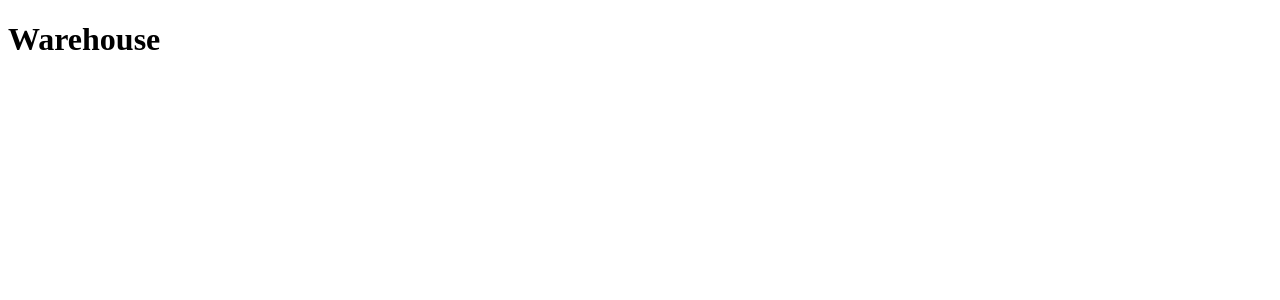
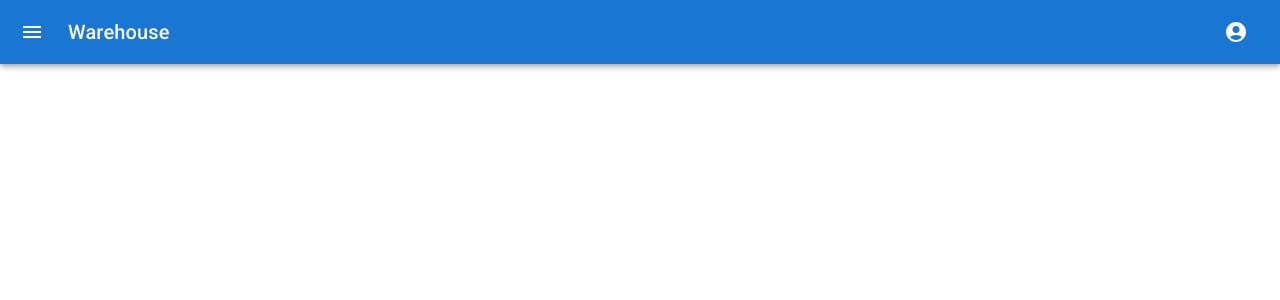
Before and after one commit to XojiakbarA/warehouse-app, a React (Create React App) app: page / in a window 1280 px wide. Shown: the top 300 px of the page. Built offline with nearby package versions, Linux system fonts and the light colour scheme.

Commit message:
created main layout

```diff
--- a/src/App.js
+++ b/src/App.js
@@ -1,8 +1,21 @@
+import {CssBaseline, ThemeProvider, useTheme} from "@mui/material";
+import {Route, Routes} from "react-router";
+import MainLayout from "./components/layouts/MainLayout";
 
 function App() {
+
+    const theme = useTheme();
+
     return (
-        <h1>Warehouse</h1>
+        <ThemeProvider theme={theme}>
+            <CssBaseline/>
+            <Routes>
+                <Route path={"/"} element={<MainLayout/>}>
+
+                </Route>
+            </Routes>
+        </ThemeProvider>
     );
 }
 
-export default App;
+export default App
--- /dev/null
+++ b/src/components/layouts/MainLayout/MainAppBar.js
@@ -0,0 +1,73 @@
+import AppBar from '@mui/material/AppBar';
+import Box from '@mui/material/Box';
+import Toolbar from '@mui/material/Toolbar';
+import Typography from '@mui/material/Typography';
+import IconButton from '@mui/material/IconButton';
+import MenuIcon from '@mui/icons-material/Menu';
+import AccountCircle from '@mui/icons-material/AccountCircle';
+import MenuItem from '@mui/material/MenuItem';
+import Menu from '@mui/material/Menu';
+import {useState} from "react";
+
+const MainAppBar = ({ onMenuIconClick }) => {
+
+    const [anchorEl, setAnchorEl] = useState(null)
+
+    const handleOpen = (e) => {
+        setAnchorEl(e.currentTarget)
+    }
+
+    const handleClose = () => {
+        setAnchorEl(null)
+    }
+
+    return (
+        <Box sx={{ flexGrow: 1 }}>
+            <AppBar position="static">
+                <Toolbar>
+                    <IconButton
+                        edge="start"
+                        color="inherit"
+                        aria-label="menu"
+                        sx={{ mr: 2 }}
+                        onClick={onMenuIconClick}
+                    >
+                        <MenuIcon />
+                    </IconButton>
+                    <Typography variant="h6" component="div" sx={{ flexGrow: 1 }}>
+                        Warehouse
+                    </Typography>
+                    <IconButton
+                        aria-label="account of current user"
+                        aria-controls="menu-appbar"
+                        aria-haspopup="true"
+                        onClick={handleOpen}
+                        color="inherit"
+                    >
+                        <AccountCircle />
+                    </IconButton>
+                    <Menu
+                        id="menu-appbar"
+                        anchorEl={anchorEl}
+                        anchorOrigin={{
+                            vertical: 'bottom',
+                            horizontal: 'right',
+                        }}
+                        keepMounted
+                        transformOrigin={{
+                            vertical: 'top',
+                            horizontal: 'right',
+                        }}
+                        open={Boolean(anchorEl)}
+                        onClose={handleClose}
+                    >
+                        <MenuItem onClick={handleClose}>Profile</MenuItem>
+                        <MenuItem onClick={handleClose}>My account</MenuItem>
+                    </Menu>
+                </Toolbar>
+            </AppBar>
+        </Box>
+    )
+}
+
+export default MainAppBar
--- /dev/null
+++ b/src/components/layouts/MainLayout/MainDrawer.js
@@ -0,0 +1,55 @@
+import Box from '@mui/material/Box';
+import Drawer from '@mui/material/Drawer';
+import List from '@mui/material/List';
+import Divider from '@mui/material/Divider';
+import ListItem from '@mui/material/ListItem';
+import ListItemButton from '@mui/material/ListItemButton';
+import ListItemIcon from '@mui/material/ListItemIcon';
+import ListItemText from '@mui/material/ListItemText';
+import InboxIcon from '@mui/icons-material/MoveToInbox';
+import MailIcon from '@mui/icons-material/Mail';
+
+const MainDrawer = ({ open, onDrawerClose }) => {
+
+    return (
+        <Drawer
+            open={open}
+            onClose={onDrawerClose}
+        >
+            <Box
+                sx={{ width: 250 }}
+                role="presentation"
+                onClick={onDrawerClose}
+                onKeyDown={onDrawerClose}
+            >
+                <List>
+                    {['Inbox', 'Starred', 'Send email', 'Drafts'].map((text, index) => (
+                        <ListItem key={text} disablePadding>
+                            <ListItemButton>
+                                <ListItemIcon>
+                                    {index % 2 === 0 ? <InboxIcon /> : <MailIcon />}
+                                </ListItemIcon>
+                                <ListItemText primary={text} />
+                            </ListItemButton>
+                        </ListItem>
+                    ))}
+                </List>
+                <Divider />
+                <List>
+                    {['All mail', 'Trash', 'Spam'].map((text, index) => (
+                        <ListItem key={text} disablePadding>
+                            <ListItemButton>
+                                <ListItemIcon>
+                                    {index % 2 === 0 ? <InboxIcon /> : <MailIcon />}
+                                </ListItemIcon>
+                                <ListItemText primary={text} />
+                            </ListItemButton>
+                        </ListItem>
+                    ))}
+                </List>
+            </Box>
+        </Drawer>
+    )
+}
+
+export default MainDrawer
--- /dev/null
+++ b/src/components/layouts/MainLayout/index.js
@@ -0,0 +1,32 @@
+import MainAppBar from "./MainAppBar";
+import MainDrawer from "./MainDrawer";
+import {Container, Toolbar} from "@mui/material";
+import {Outlet} from "react-router";
+import {useState} from "react";
+
+const MainLayout = () => {
+
+    const [open, setOpen] = useState(false)
+
+    const toggleDrawer = (e) => {
+        if (e.type === 'keydown' && (e.key === 'Tab' || e.key === 'Shift')) {
+            return
+        }
+        setOpen(open => !open)
+    }
+
+
+    return (
+        <>
+            <MainAppBar onMenuIconClick={toggleDrawer}/>
+            <MainDrawer open={open} onDrawerClose={toggleDrawer}/>
+            <Toolbar/>
+            <Container maxWidth={"xl"}>
+                <Outlet/>
+            </Container>
+            <Toolbar/>
+        </>
+    )
+}
+
+export default MainLayout
--- a/src/index.js
+++ b/src/index.js
@@ -5,10 +5,13 @@
 import '@fontsource/roboto/400.css';
 import '@fontsource/roboto/500.css';
 import '@fontsource/roboto/700.css';
+import {BrowserRouter} from "react-router-dom";
 
 const root = ReactDOM.createRoot(document.getElementById('root'));
 root.render(
   <React.StrictMode>
-    <App />
+      <BrowserRouter>
+          <App />
+      </BrowserRouter>
   </React.StrictMode>
 );
```
